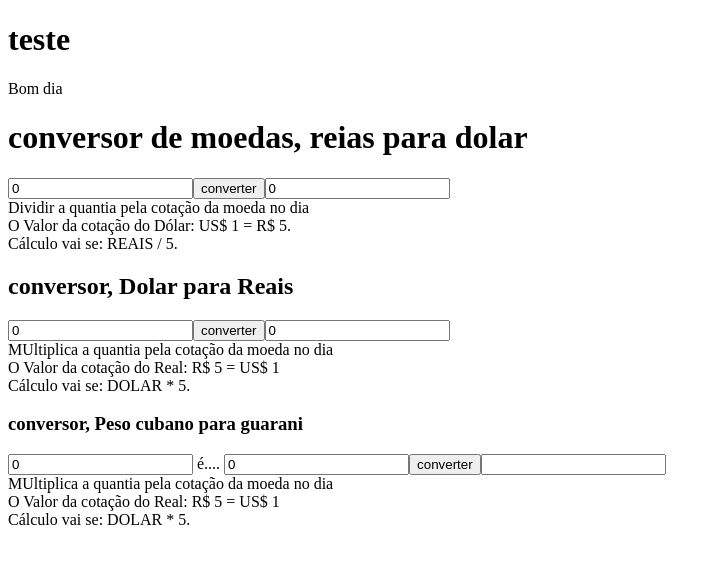
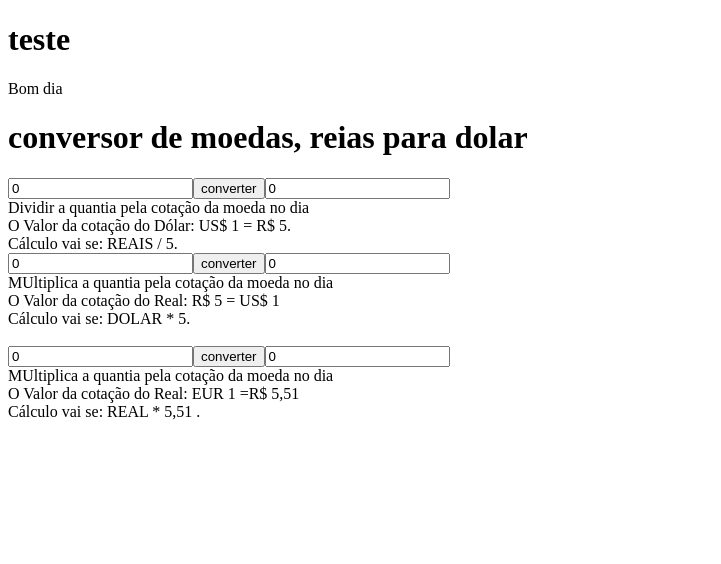
Before and after one commit to ilusao/prova-angular, an Angular app: page / in a window 1280 px wide. Shown: the top 564 px of the page, without its empty margins (0-721 px from the left). Built offline with nearby package versions, Linux system fonts and the light colour scheme.

Commit message:
provinha 4

```diff
--- a/src/app/provaangular/provaangular.component.html
+++ b/src/app/provaangular/provaangular.component.html
@@ -1,6 +1,7 @@
 <p>Bom dia &#128512;</p>
+<form>
 
-<form>
+
   <h1>conversor de moedas, reias para dolar</h1>
   <input type="number" name="reais"  [(ngModel)]="reais">
   <button (click)="converter()">converter</button>
@@ -13,8 +14,6 @@
 
 
 
-
-  <h2>conversor, Dolar para Reais</h2>
   <input type="number" name="dolar" [(ngModel)]="dolar">
   <button (click)="converter()">converter</button>
   <input [value]="converte2">
@@ -24,18 +23,13 @@
   Cálculo vai se: DOLAR * 5.<br>
 
 
-
-
-
-  <h3>conversor, Peso cubano para guarani</h3>
-  <input type="number" name="reais"  [(ngModel)]="reais">
-   é....
-  <input type="number" name="dolar" [(ngModel)]="dolar">
-  <button (click)="converte">converter</button>
-  <input>
+    <h3></h3>
+  <input type="number" name="euro" [(ngModel)]="euro">
+  <button (click)="converter()">converter</button>
+  <input [value]="converte3">
   <br>
   MUltiplica a quantia pela cotação da moeda no dia <br>
-  O Valor da cotação do Real: R$ 5 = US$ 1  <br>
-  Cálculo vai se: DOLAR * 5.<br>
+  O Valor da cotação do Real: EUR 1 =R$ 5,51 <br>
+  Cálculo vai se: REAL * 5,51  .<br>
 
 </form>
--- a/src/app/provaangular/provaangular.component.ts
+++ b/src/app/provaangular/provaangular.component.ts
@@ -8,6 +8,7 @@ import { Component } from '@angular/core';
 export class ProvaangularComponent {
   reais : number = 0;
   dolar : number = 0;
+  euro : number = 0;
   converte : number = 0;
   converte2 : number = 0;
   converte3 : number = 0;
@@ -15,6 +16,7 @@ export class ProvaangularComponent {
   converter(){
      this.converte = this.reais / 5;
      this.converte2 = this.dolar * 5;
+     this.converte3 = this.euro * 5,51;
   }
 
 }
```
